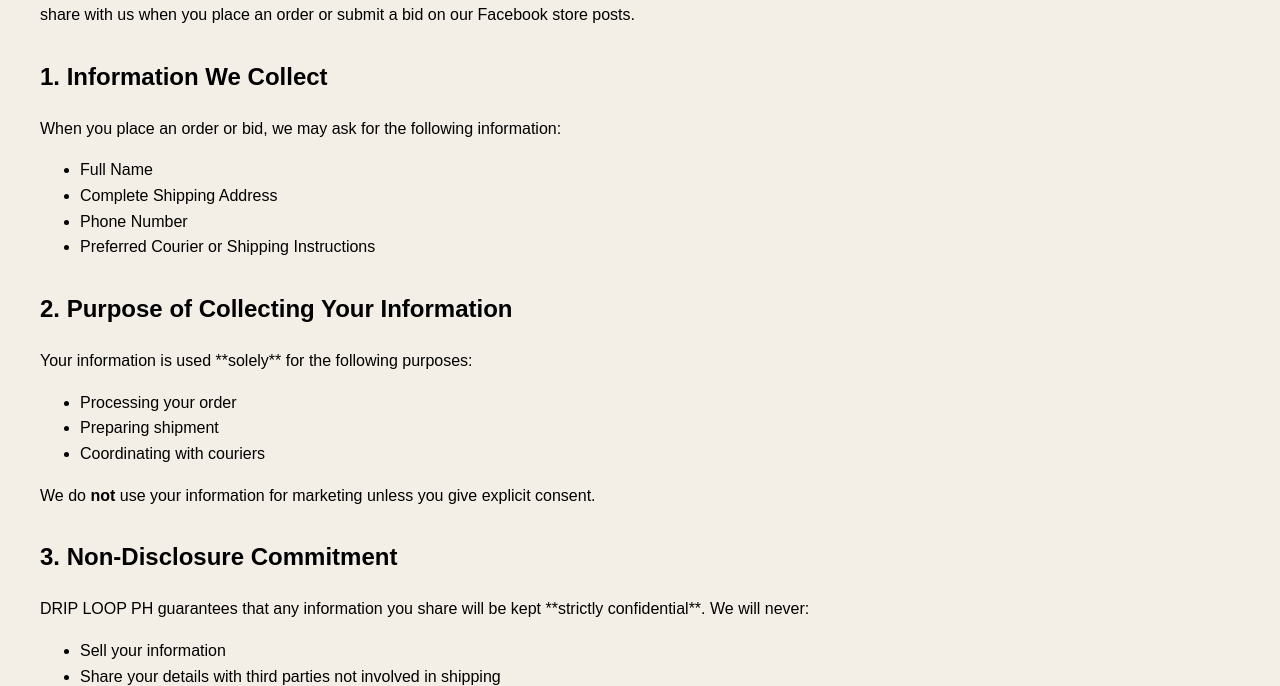
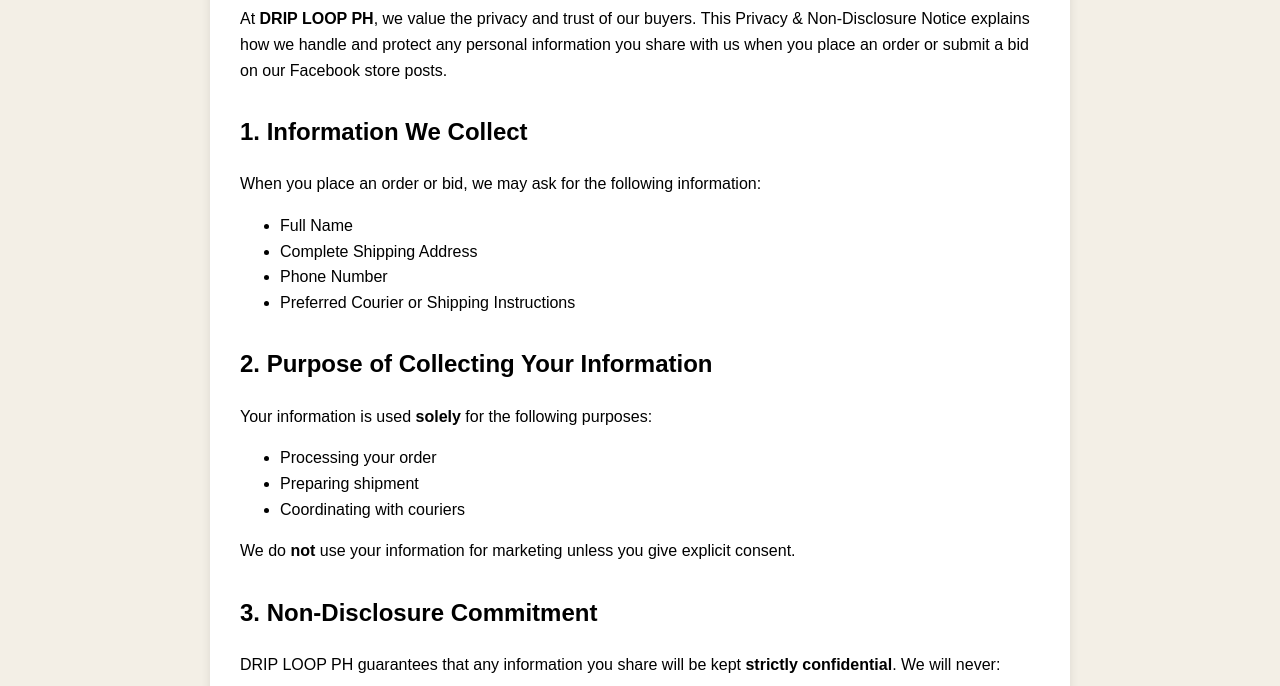
Before and after one commit to driploopph-sudo/datapolicy.github.io, a plain HTML site: page index.html in a window 1280 px wide. Shown: the part 233-919 px from the top of the page. Drawn offline with Linux system fonts and the light colour scheme.

Commit message:
Update index.html

```diff
--- a/index.html
+++ b/index.html
@@ -10,7 +10,6 @@
             margin: 40px;
             line-height: 1.6;
             background-color: #f3efe6; /* beige */
-        }beige from logo */
         }
         .container {
             max-width: 800px;
@@ -37,8 +36,6 @@
             font-size: 0.9em;
             color: #666;
         }
-    </style>
-    <style>
         .logo {
             display: block;
             margin: 0 auto 20px;
@@ -48,7 +45,7 @@
 </head>
 <body>
     <div class="container">
-        <img src="earthy-emblem-logo-driploop-ph.png"alt="Drip Loop PH Logo"class="logo"/>
+        <img src="earthy-emblem-logo-driploop-ph.png" alt="Drip Loop PH Logo" class="logo" />
         <h1>DRIP LOOP PH<br>Privacy & Non-Disclosure Notice</h1>
 
         <p>At <strong>DRIP LOOP PH</strong>, we value the privacy and trust of our buyers. This Privacy & Non-Disclosure Notice explains how we handle and protect any personal information you share with us when you place an order or submit a bid on our Facebook store posts.</p>
@@ -63,7 +60,7 @@
         </ul>
 
         <h2>2. Purpose of Collecting Your Information</h2>
-        <p>Your information is used **solely** for the following purposes:</p>
+        <p>Your information is used <strong>solely</strong> for the following purposes:</p>
         <ul>
             <li>Processing your order</li>
             <li>Preparing shipment</li>
@@ -72,7 +69,7 @@
         <p>We do <strong>not</strong> use your information for marketing unless you give explicit consent.</p>
 
         <h2>3. Non-Disclosure Commitment</h2>
-        <p>DRIP LOOP PH guarantees that any information you share will be kept **strictly confidential**. We will never:</p>
+        <p>DRIP LOOP PH guarantees that any information you share will be kept <strong>strictly confidential</strong>. We will never:</p>
         <ul>
             <li>Sell your information</li>
             <li>Share your details with third parties not involved in shipping</li>
```
